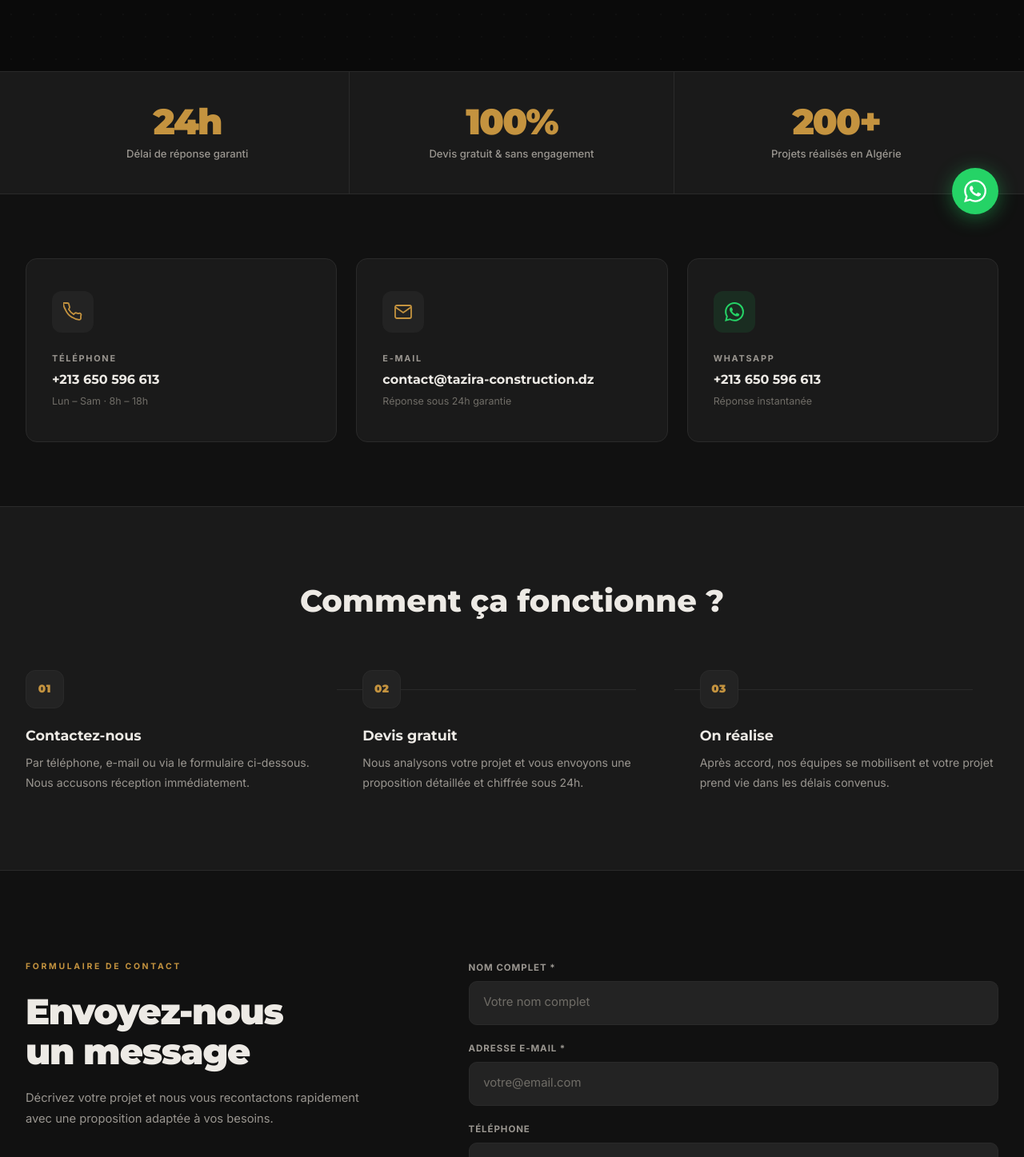
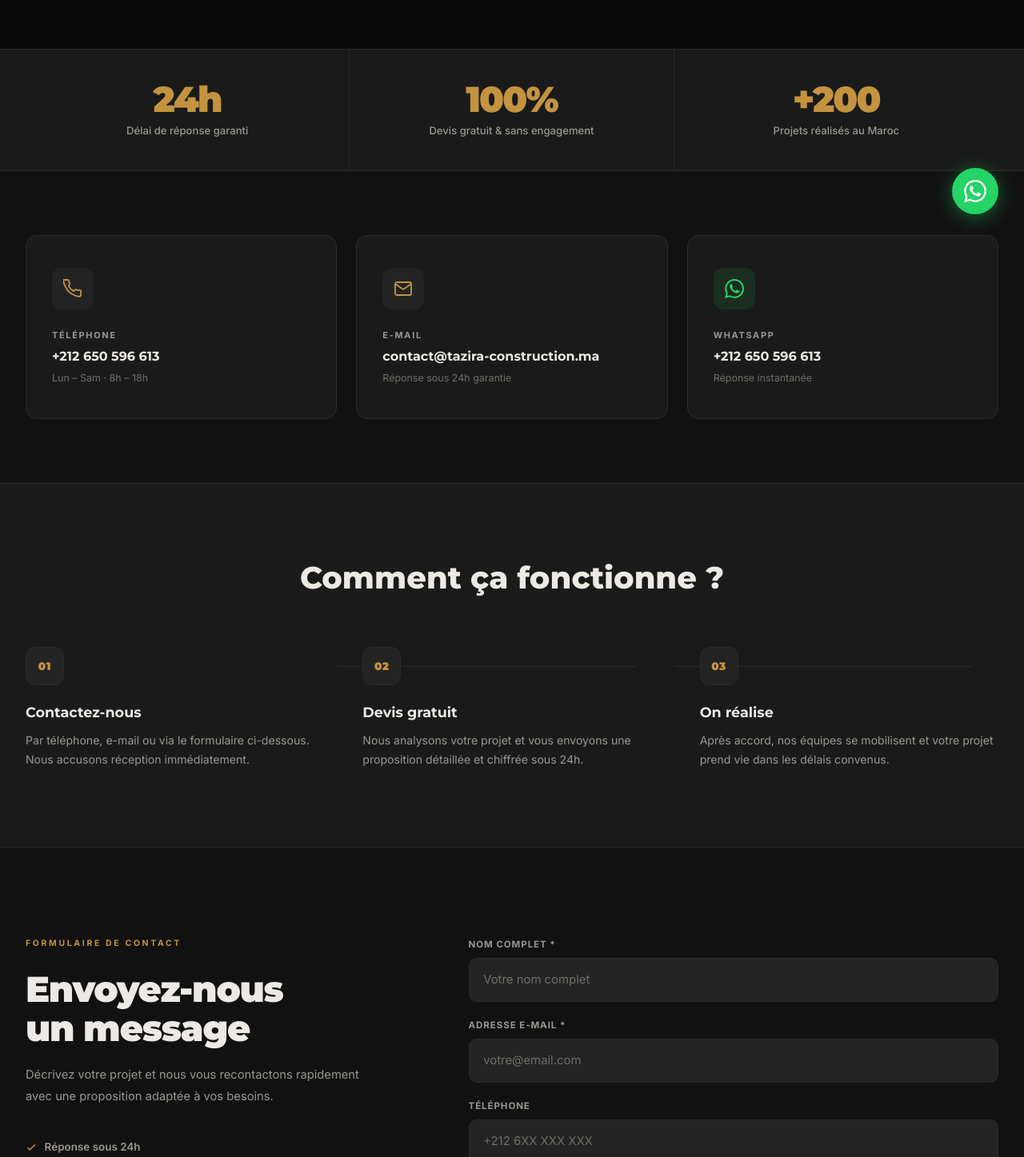
Before and after one commit to abdelboulgha/TAZIRA_CONSTRUCTION, a Next.js app: page /contact in a window 1280 px wide. Shown: the part 500-1947 px from the top of the page at 80% size. Built offline with nearby package versions, Linux system fonts and the light colour scheme.

Commit message:
ar about

```diff
--- a/app/contact/page.tsx
+++ b/app/contact/page.tsx
@@ -3,8 +3,8 @@
 import { useState, useEffect, useRef } from 'react';
 import { useLanguage } from '@/context/LanguageContext';
 
-/* ─── Form ───────────────────────────────────────────────────── */
-function ContactForm({ t }: { t: any }) {
+/* ─── Form ───────────────────────────────────────────────── */
+function ContactForm({ tc, isRTL }: { tc: any; isRTL: boolean }) {
   const [status, setStatus] = useState<'idle' | 'sending' | 'done'>('idle');
   const [form, setForm] = useState({ name: '', email: '', phone: '', service: '', message: '' });
 
@@ -26,8 +26,8 @@ function ContactForm({ t }: { t: any }) {
             <polyline points="20 6 9 17 4 12"/>
           </svg>
         </div>
-        <h3 className="cf-success-title">Message envoyé !</h3>
-        <p className="cf-success-sub">Nous vous répondrons dans les 24 heures.</p>
+        <h3 className="cf-success-title">{tc.form.successTitle}</h3>
+        <p className="cf-success-sub">{tc.form.successSub}</p>
         <style jsx>{`
           .cf-success { padding: 3rem 2rem; text-align: center; display: flex; flex-direction: column; align-items: center; }
           .cf-success-icon { width: 64px; height: 64px; border-radius: 50%; background: rgba(196,147,63,0.1); border: 1.5px solid rgba(196,147,63,0.3); display: flex; align-items: center; justify-content: center; margin-bottom: 1.25rem; }
@@ -39,43 +39,39 @@ function ContactForm({ t }: { t: any }) {
   }
 
   return (
-    <form className="cf-form" onSubmit={handleSubmit} noValidate>
+    <form className="cf-form" onSubmit={handleSubmit} noValidate style={{ direction: isRTL ? 'rtl' : 'ltr' }}>
       <div className="cf-field">
-        <label className="cf-label">Nom complet *</label>
+        <label className="cf-label">{tc.form.name} *</label>
         <input className="cf-input" type="text" name="name"
-          placeholder="Votre nom complet"
+          placeholder={tc.form.namePlaceholder}
           value={form.name} onChange={handleChange} required />
       </div>
       <div className="cf-field">
-        <label className="cf-label">Adresse e-mail *</label>
+        <label className="cf-label">{tc.form.email} *</label>
         <input className="cf-input" type="email" name="email"
-          placeholder="votre@email.com"
+          placeholder={tc.form.emailPlaceholder}
           value={form.email} onChange={handleChange} required />
       </div>
       <div className="cf-field">
-        <label className="cf-label">Téléphone</label>
+        <label className="cf-label">{tc.form.phone}</label>
         <input className="cf-input" type="tel" name="phone"
-          placeholder="+213 6XX XXX XXX"
+          placeholder={tc.form.phonePlaceholder}
           value={form.phone} onChange={handleChange} />
       </div>
       <div className="cf-field">
-        <label className="cf-label">Service concerné</label>
+        <label className="cf-label">{tc.form.serviceLabel}</label>
         <select className="cf-input cf-select" name="service"
           value={form.service} onChange={handleChange}>
-          <option value="">Sélectionner un service</option>
-          <option>Construction de bâtiment</option>
-          <option>Travaux électriques</option>
-          <option>Rénovation & finition</option>
-          <option>Maintenance & dépannage</option>
-          <option>Travaux publics</option>
-          <option>Demande de devis</option>
-          <option>Autre</option>
+          <option value="">{tc.form.serviceDefault}</option>
+          {tc.form.serviceOptions.map((opt: string) => (
+            <option key={opt}>{opt}</option>
+          ))}
         </select>
       </div>
       <div className="cf-field">
-        <label className="cf-label">Message *</label>
+        <label className="cf-label">{tc.form.message} *</label>
         <textarea className="cf-input" name="message"
-          placeholder="Décrivez votre projet ou votre demande..."
+          placeholder={tc.form.messagePlaceholder}
           value={form.message} onChange={handleChange}
           rows={5} required />
       </div>
@@ -86,11 +82,11 @@ function ContactForm({ t }: { t: any }) {
               style={{ animation: 'cf-spin 1s linear infinite' }}>
               <circle cx="12" cy="12" r="10" strokeDasharray="31.42" strokeDashoffset="10"/>
             </svg>
-            Envoi en cours...
+            {tc.form.sending}
           </>
         ) : (
           <>
-            Envoyer le message
+            {tc.form.send}
             <svg width="15" height="15" viewBox="0 0 24 24" fill="none" stroke="currentColor" strokeWidth="2.5">
               <line x1="22" y1="2" x2="11" y2="13"/><polygon points="22 2 15 22 11 13 2 9 22 2"/>
             </svg>
@@ -143,9 +139,10 @@ function ContactForm({ t }: { t: any }) {
   );
 }
 
-/* ─── Page ───────────────────────────────────────────────────── */
+/* ─── Page ───────────────────────────────────────────────── */
 export default function ContactPage() {
   const { t, isRTL } = useLanguage();
+  const tc = t.contact;
   const pageRef = useRef<HTMLDivElement>(null);
 
   useEffect(() => {
@@ -173,12 +170,11 @@ export default function ContactPage() {
       <section className="cp-hero">
         <div className="cp-hero-noise" />
         <div className="container cp-hero-inner">
-          <p className="cp-hero-eyebrow">Contact</p>
-          <h1 className="cp-hero-title">Parlons de votre <span>projet</span></h1>
-          <p className="cp-hero-sub">
-            Notre équipe est disponible pour répondre à toutes vos questions
-            et vous accompagner de la conception à la réalisation.
-          </p>
+          <p className="cp-hero-eyebrow">{tc.hero.badge}</p>
+          <h1 className="cp-hero-title">
+            {tc.hero.title} <span>{tc.hero.titleHighlight}</span>
+          </h1>
+          <p className="cp-hero-sub">{tc.hero.subtitle}</p>
         </div>
       </section>
 
@@ -187,11 +183,7 @@ export default function ContactPage() {
       ══════════════════════════════════════ */}
       <section className="cp-stats gs-fade">
         <div className="container cp-stats-grid">
-          {[
-            { value: '24h', label: 'Délai de réponse garanti' },
-            { value: '100%', label: 'Devis gratuit & sans engagement' },
-            { value: '200+', label: 'Projets réalisés en Algérie' },
-          ].map(s => (
+          {tc.stats.map((s: { value: string; label: string }) => (
             <div key={s.value} className="cp-stat">
               <div className="cp-stat-value">{s.value}</div>
               <div className="cp-stat-label">{s.label}</div>
@@ -207,38 +199,38 @@ export default function ContactPage() {
         <div className="container">
           <div className="cp-methods-grid">
 
-            <a href="tel:+213650596613" className="cp-method">
+            <a href="tel:+212650596613" className="cp-method">
               <div className="cp-method-icon">
                 <svg width="24" height="24" viewBox="0 0 24 24" fill="none" stroke="currentColor" strokeWidth="1.8">
                   <path d="M22 16.92v3a2 2 0 01-2.18 2 19.79 19.79 0 01-8.63-3.07A19.5 19.5 0 013.07 9.82a19.79 19.79 0 01-3.07-8.64A2 2 0 012.18 1h3a2 2 0 012 1.72c.127.96.361 1.903.7 2.81a2 2 0 01-.45 2.11L6.91 8.91a16 16 0 006.18 6.18l1.27-1.27a2 2 0 012.11-.45c.907.339 1.85.573 2.81.7A2 2 0 0122 16.92z"/>
                 </svg>
               </div>
-              <div className="cp-method-label">Téléphone</div>
-              <div className="cp-method-value">+213 650 596 613</div>
-              <div className="cp-method-sub">Lun – Sam · 8h – 18h</div>
+              <div className="cp-method-label">{tc.methods.phone.label}</div>
+              <div className="cp-method-value">{tc.info.phone.value}</div>
+              <div className="cp-method-sub">{tc.methods.phone.sub}</div>
             </a>
 
-            <a href="mailto:contact@tazira-construction.dz" className="cp-method">
+            <a href={`mailto:${tc.info.email.value}`} className="cp-method">
               <div className="cp-method-icon">
                 <svg width="24" height="24" viewBox="0 0 24 24" fill="none" stroke="currentColor" strokeWidth="1.8">
                   <path d="M4 4h16c1.1 0 2 .9 2 2v12c0 1.1-.9 2-2 2H4c-1.1 0-2-.9-2-2V6c0-1.1.9-2 2-2z"/>
                   <polyline points="22,6 12,13 2,6"/>
                 </svg>
               </div>
-              <div className="cp-method-label">E-mail</div>
-              <div className="cp-method-value">contact@tazira-construction.dz</div>
-              <div className="cp-method-sub">Réponse sous 24h garantie</div>
+              <div className="cp-method-label">{tc.methods.email.label}</div>
+              <div className="cp-method-value">{tc.info.email.value}</div>
+              <div className="cp-method-sub">{tc.methods.email.sub}</div>
             </a>
 
-            <a href="https://wa.me/213650596613" target="_blank" rel="noopener noreferrer" className="cp-method cp-method-wa">
+            <a href="https://wa.me/212650596613" target="_blank" rel="noopener noreferrer" className="cp-method cp-method-wa">
               <div className="cp-method-icon cp-method-icon-wa">
                 <svg width="24" height="24" viewBox="0 0 24 24" fill="currentColor">
                   <path d="M17.472 14.382c-.297-.149-1.758-.867-2.03-.967-.273-.099-.471-.148-.67.15-.197.297-.767.966-.94 1.164-.173.199-.347.223-.644.075-.297-.15-1.255-.463-2.39-1.475-.883-.788-1.48-1.761-1.653-2.059-.173-.297-.018-.458.13-.606.134-.133.298-.347.446-.52.149-.174.198-.298.298-.497.099-.198.05-.371-.025-.52-.075-.149-.669-1.612-.916-2.207-.242-.579-.487-.5-.669-.51-.173-.008-.371-.01-.57-.01-.198 0-.52.074-.792.372-.272.297-1.04 1.016-1.04 2.479 0 1.462 1.065 2.875 1.213 3.074.149.198 2.096 3.2 5.077 4.487.709.306 1.262.489 1.694.625.712.227 1.36.195 1.871.118.571-.085 1.758-.719 2.006-1.413.248-.694.248-1.289.173-1.413-.074-.124-.272-.198-.57-.347m-5.421 7.403h-.004a9.87 9.87 0 01-5.031-1.378l-.361-.214-3.741.982.998-3.648-.235-.374a9.86 9.86 0 01-1.51-5.26c.001-5.45 4.436-9.884 9.888-9.884 2.64 0 5.122 1.03 6.988 2.898a9.825 9.825 0 012.893 6.994c-.003 5.45-4.437 9.884-9.885 9.884m8.413-18.297A11.815 11.815 0 0012.05 0C5.495 0 .16 5.335.157 11.892c0 2.096.547 4.142 1.588 5.945L.057 24l6.305-1.654a11.882 11.882 0 005.683 1.448h.005c6.554 0 11.89-5.335 11.893-11.893a11.821 11.821 0 00-3.48-8.413z"/>
                 </svg>
               </div>
-              <div className="cp-method-label">WhatsApp</div>
-              <div className="cp-method-value">+213 650 596 613</div>
-              <div className="cp-method-sub">Réponse instantanée</div>
+              <div className="cp-method-label">{tc.methods.whatsapp.label}</div>
+              <div className="cp-method-value">{tc.info.phone.value}</div>
+              <div className="cp-method-sub">{tc.methods.whatsapp.sub}</div>
             </a>
 
           </div>
@@ -250,15 +242,11 @@ export default function ContactPage() {
       ══════════════════════════════════════ */}
       <section className="cp-process gs-fade">
         <div className="container">
-          <h2 className="cp-process-title">Comment ça fonctionne ?</h2>
+          <h2 className="cp-process-title">{tc.process.title}</h2>
           <div className="cp-process-steps">
-            {[
-              { n: '01', title: 'Contactez-nous', desc: 'Par téléphone, e-mail ou via le formulaire ci-dessous. Nous accusons réception immédiatement.' },
-              { n: '02', title: 'Devis gratuit', desc: 'Nous analysons votre projet et vous envoyons une proposition détaillée et chiffrée sous 24h.' },
-              { n: '03', title: 'On réalise', desc: "Après accord, nos équipes se mobilisent et votre projet prend vie dans les délais convenus." },
-            ].map((s, i) => (
+            {tc.process.steps.map((s: { n: string; title: string; desc: string }, i: number) => (
               <div key={s.n} className="cp-process-step">
-                {i < 2 && <div className="cp-process-connector" />}
+                {i < tc.process.steps.length - 1 && <div className="cp-process-connector" />}
                 <div className="cp-process-num">{s.n}</div>
                 <h3 className="cp-process-step-title">{s.title}</h3>
                 <p className="cp-process-step-desc">{s.desc}</p>
@@ -274,16 +262,15 @@ export default function ContactPage() {
       <section className="cp-form-section gs-fade">
         <div className="container cp-form-wrap">
           <div className="cp-form-left">
-            <span className="cp-form-eyebrow">Formulaire de contact</span>
+            <span className="cp-form-eyebrow">{tc.formSection.eyebrow}</span>
             <h2 className="cp-form-heading">
-              Envoyez-nous<br />un message
+              {tc.formSection.heading.split('\n').map((line: string, i: number) => (
+                <span key={i}>{line}{i === 0 && <br />}</span>
+              ))}
             </h2>
-            <p className="cp-form-sub">
-              Décrivez votre projet et nous vous recontactons rapidement
-              avec une proposition adaptée à vos besoins.
-            </p>
+            <p className="cp-form-sub">{tc.formSection.sub}</p>
             <div className="cp-form-assurance">
-              {['Réponse sous 24h', 'Devis gratuit', 'Sans engagement'].map(a => (
+              {tc.formSection.assurance.map((a: string) => (
                 <div key={a} className="cp-assurance-item">
                   <svg width="14" height="14" viewBox="0 0 24 24" fill="none" stroke="var(--color-primary)" strokeWidth="2.5">
                     <polyline points="20 6 9 17 4 12"/>
@@ -295,7 +282,7 @@ export default function ContactPage() {
           </div>
 
           <div className="cp-form-right">
-            <ContactForm t={t} />
+            <ContactForm tc={tc} isRTL={isRTL} />
           </div>
         </div>
       </section>
--- a/i18n/ar.ts
+++ b/i18n/ar.ts
@@ -354,6 +354,30 @@ const ar = {
       titleHighlight: 'مشروعكم',
       subtitle: 'فريقنا متاح للإجابة على كل تساؤلاتكم ومرافقتكم في كل مراحل مشروعكم.',
     },
+    stats: [
+      { value: '24h', label: 'ضمان الرد خلال 24 ساعة' },
+      { value: '100%', label: 'عرض سعر مجاني وبدون التزام' },
+      { value: '+200', label: 'مشروع مُنجز بالمغرب' },
+    ],
+    methods: {
+      phone: { label: 'الهاتف', sub: 'الإثنين — السبت · 8:00 — 18:00' },
+      email: { label: 'البريد الإلكتروني', sub: 'ضمان الرد خلال 24 ساعة' },
+      whatsapp: { label: 'واتساب', sub: 'رد فوري' },
+    },
+    process: {
+      title: 'كيف يعمل ذلك؟',
+      steps: [
+        { n: '01', title: 'تواصلوا معنا', desc: 'عبر الهاتف أو البريد الإلكتروني أو النموذج أدناه. نؤكد الاستلام فور التواصل.' },
+        { n: '02', title: 'عرض سعر مجاني', desc: 'نحلّل مشروعكم ونرسل لكم عرضاً تفصيلياً ومحدداً خلال 24 ساعة.' },
+        { n: '03', title: 'ننجز معكم', desc: 'بعد الموافقة، تنطلق فرقنا وتأخذ مشروعكم شكله الحقيقي في الآجال المتفق عليها.' },
+      ],
+    },
+    formSection: {
+      eyebrow: 'نموذج الاتصال',
+      heading: 'أرسلوا لنا\nرسالة',
+      sub: 'صفوا مشروعكم وسنتواصل معكم بسرعة بعرض مُكيَّف مع احتياجاتكم.',
+      assurance: ['رد خلال 24 ساعة', 'عرض سعر مجاني', 'بدون التزام'],
+    },
     form: {
       title: 'أرسلوا لنا رسالة',
       name: 'الاسم الكامل',
@@ -362,13 +386,26 @@ const ar = {
       emailPlaceholder: 'بريدك@الإلكتروني.com',
       phone: 'رقم الهاتف',
       phonePlaceholder: '+212 6XX XX XX XX',
+      serviceLabel: 'الخدمة المطلوبة',
+      serviceDefault: 'اختر خدمة',
+      serviceOptions: [
+        'بناء المباني',
+        'أعمال كهربائية',
+        'تجديد وتشطيب',
+        'صيانة وإصلاح',
+        'أشغال عامة',
+        'طلب عرض سعر',
+        'أخرى',
+      ],
       subject: 'الموضوع',
       subjectPlaceholder: 'موضوع رسالتكم',
       message: 'الرسالة',
-      messagePlaceholder: 'صفوا لنا مشروعكم بإيجاز...',
+      messagePlaceholder: 'صفوا لنا مشروعكم أو طلبكم بإيجاز...',
       send: 'إرسال الرسالة',
       sending: 'جاري الإرسال...',
       success: 'تم إرسال رسالتكم بنجاح! سنتواصل معكم قريباً.',
+      successTitle: 'تم إرسال الرسالة!',
+      successSub: 'سنردّ عليكم خلال 24 ساعة.',
     },
     info: {
       title: 'معلومات التواصل',
--- a/i18n/fr.ts
+++ b/i18n/fr.ts
@@ -374,6 +374,30 @@ const fr = {
       titleHighlight: 'projet',
       subtitle: 'Notre équipe est disponible pour répondre à toutes vos questions et vous accompagner dans votre projet.',
     },
+    stats: [
+      { value: '24h', label: 'Délai de réponse garanti' },
+      { value: '100%', label: 'Devis gratuit & sans engagement' },
+      { value: '+200', label: 'Projets réalisés au Maroc' },
+    ],
+    methods: {
+      phone: { label: 'Téléphone', sub: 'Lun – Sam · 8h – 18h' },
+      email: { label: 'E-mail', sub: 'Réponse sous 24h garantie' },
+      whatsapp: { label: 'WhatsApp', sub: 'Réponse instantanée' },
+    },
+    process: {
+      title: 'Comment ça fonctionne ?',
+      steps: [
+        { n: '01', title: 'Contactez-nous', desc: 'Par téléphone, e-mail ou via le formulaire ci-dessous. Nous accusons réception immédiatement.' },
+        { n: '02', title: 'Devis gratuit', desc: 'Nous analysons votre projet et vous envoyons une proposition détaillée et chiffrée sous 24h.' },
+        { n: '03', title: 'On réalise', desc: "Après accord, nos équipes se mobilisent et votre projet prend vie dans les délais convenus." },
+      ],
+    },
+    formSection: {
+      eyebrow: 'Formulaire de contact',
+      heading: 'Envoyez-nous\nun message',
+      sub: 'Décrivez votre projet et nous vous recontactons rapidement avec une proposition adaptée à vos besoins.',
+      assurance: ['Réponse sous 24h', 'Devis gratuit', 'Sans engagement'],
+    },
     form: {
       title: 'Envoyez-nous un message',
       name: 'Nom complet',
@@ -382,13 +406,26 @@ const fr = {
       emailPlaceholder: 'votre@email.com',
       phone: 'Téléphone',
       phonePlaceholder: '+212 6XX XXX XXX',
+      serviceLabel: 'Service concerné',
+      serviceDefault: 'Sélectionner un service',
+      serviceOptions: [
+        'Construction de bâtiment',
+        'Travaux électriques',
+        'Rénovation & finition',
+        'Maintenance & dépannage',
+        'Travaux publics',
+        'Demande de devis',
+        'Autre',
+      ],
       subject: 'Sujet',
       subjectPlaceholder: 'Objet de votre message',
       message: 'Message',
-      messagePlaceholder: 'Décrivez votre projet...',
+      messagePlaceholder: 'Décrivez votre projet ou votre demande...',
       send: 'Envoyer le message',
       sending: 'Envoi en cours...',
       success: 'Message envoyé avec succès !',
+      successTitle: 'Message envoyé !',
+      successSub: 'Nous vous répondrons dans les 24 heures.',
     },
     info: {
       title: 'Informations de contact',
```
